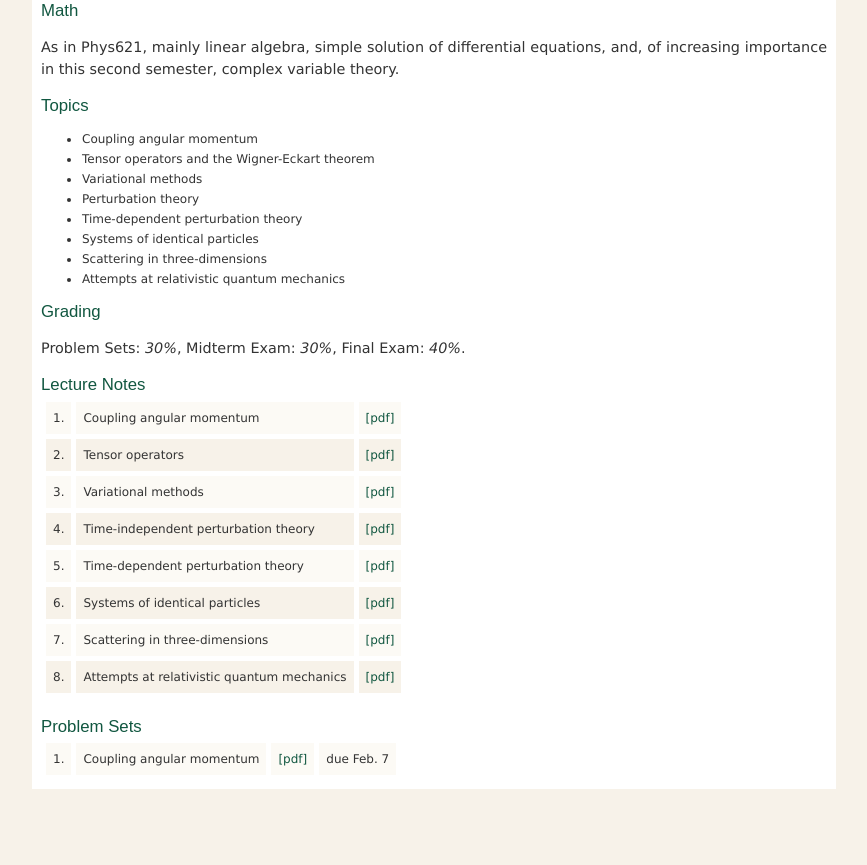
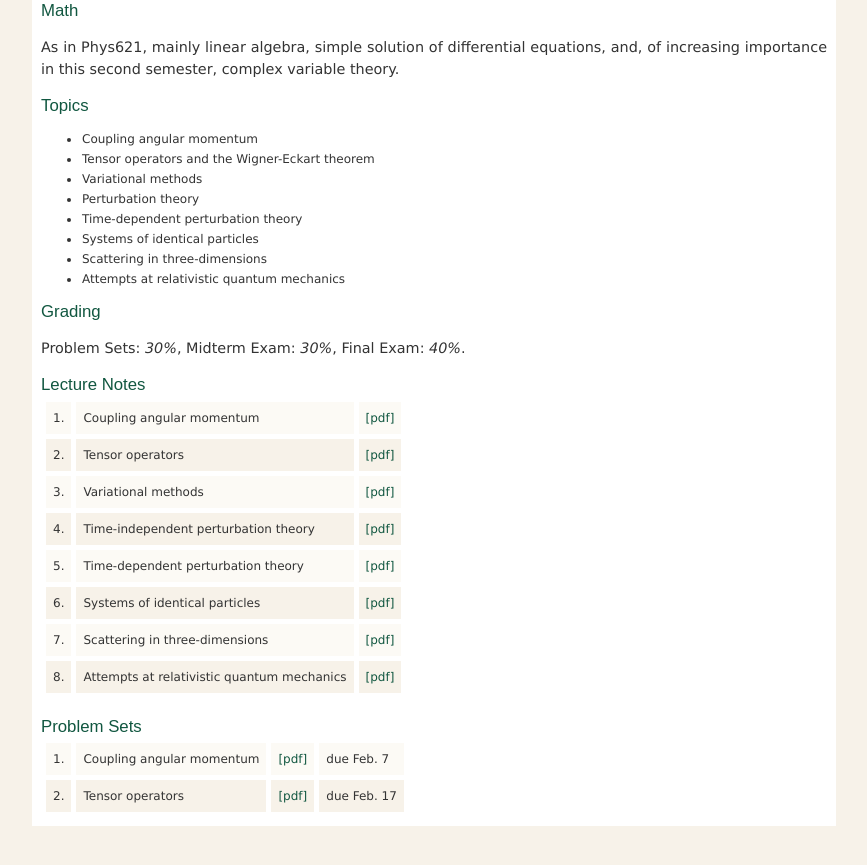
Before and after one commit to jozefdudek/personal_website, a Jekyll site: the page built from Phys622.html, in a window 1280 px wide and 900 px high, scrolled down 1549 px. Shown: the top 865 px of the window, without its empty margins (192-1059 px from the left). Built offline with Jekyll 4.4.1, drawn with Linux system fonts in a browser that asks for light colours.

Commit message:
added hw 2

```diff
--- a/Phys622.html
+++ b/Phys622.html
@@ -179,17 +179,16 @@
     <td class="highlights">due Feb. 7</td>
   </tr>
 
-    <!--
-
-
   <tr class="highlights">
     <td class="highlights"> 2. </td>
     <td class="highlights">Tensor operators</td>
     <td class="highlights">
-      <a href="https://wm1693.box.com/s/rnosktj45xltx4n7q8wi1l7xgvj76j3u">[pdf]</a>
+      <a href="https://wm1693.box.com/s/02uf305lqs4evoh30j4j5kgd1uvbn2ry">[pdf]</a>
     </td>
-    <td class="highlights">due Feb. 18</td>
+    <td class="highlights">due Feb. 17</td>
   </tr>
+
+    <!--
 
   <tr class="highlights">
     <td class="highlights"> 3. </td>
```
